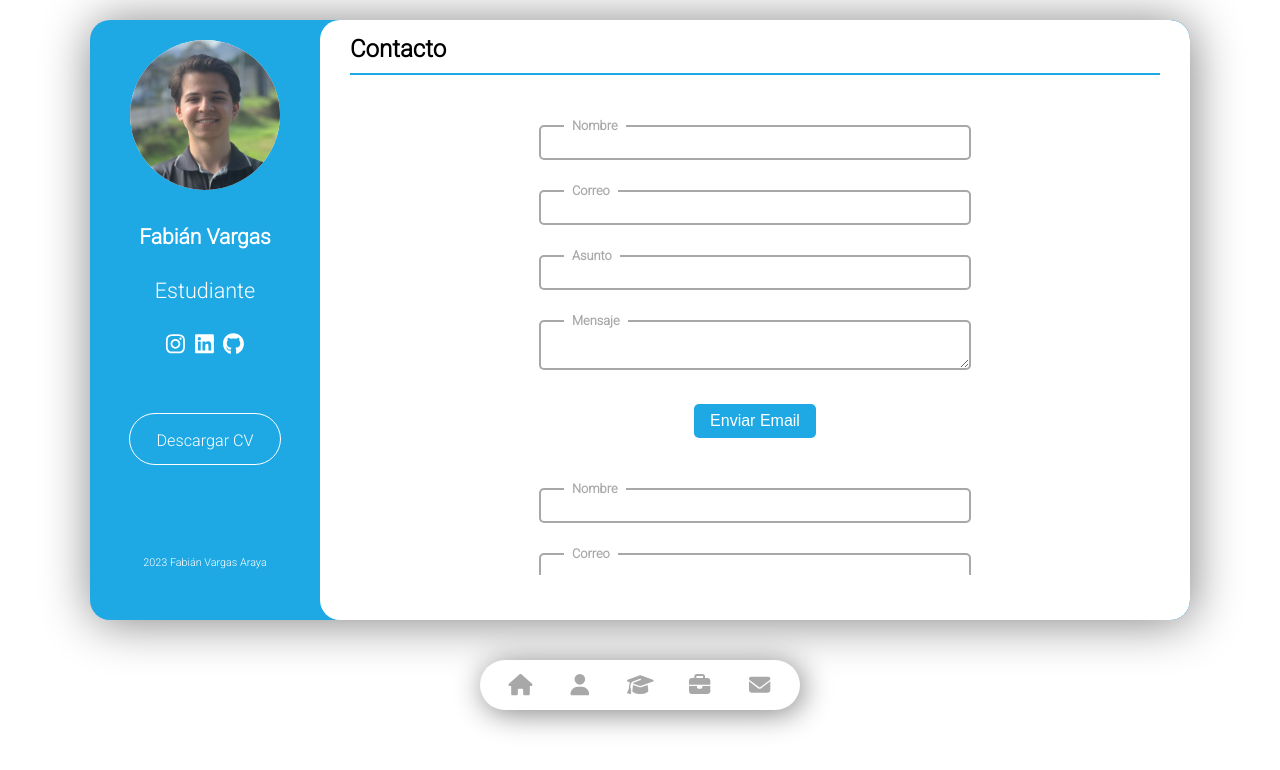
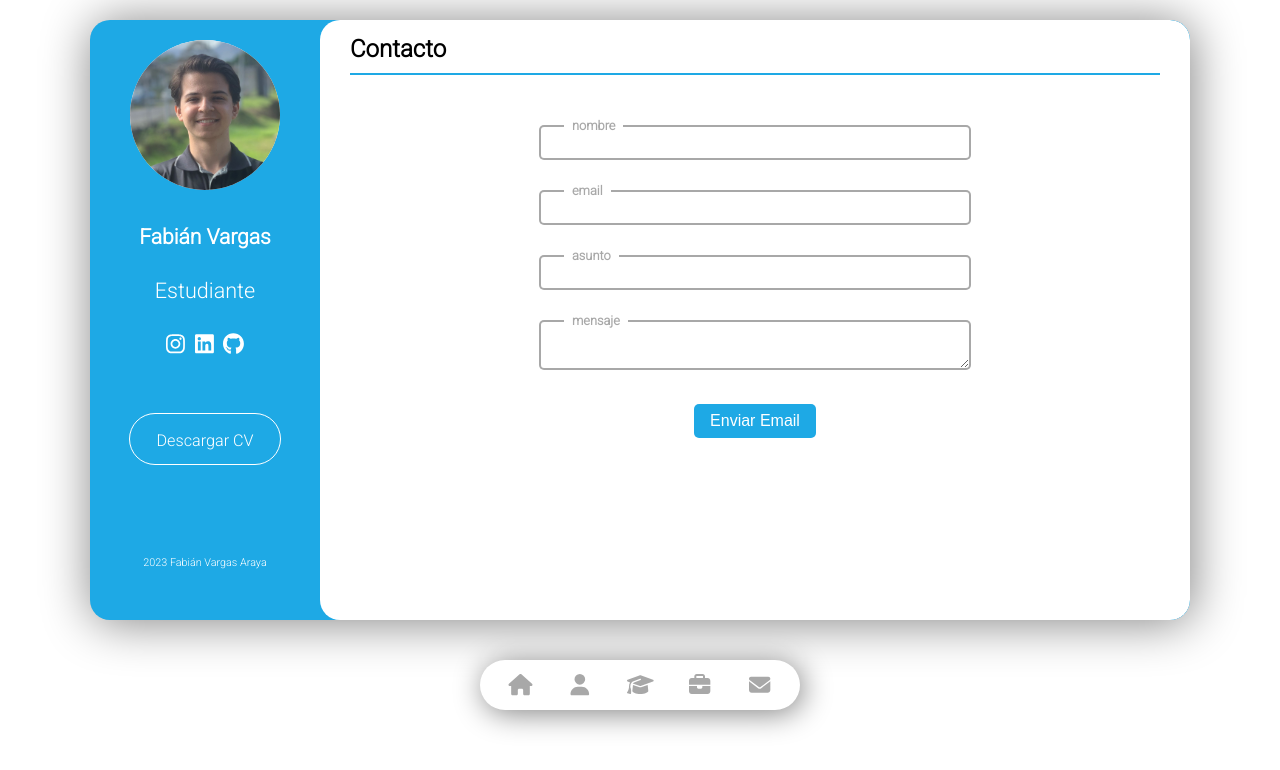
Before and after one commit to FabiSax12/Curriculum-Moderno-en-React, a React (Vite) app: page / in a window 1280 px wide. Both pictures are taken after a click on the button 760 px from the left and 685 px from the top of the page. Shown: the top 770 px of the page. Built offline with nearby package versions, Linux system fonts and the light colour scheme.

Commit message:
Cambios en Formulario de FormularioEmail
- Nuevo componente para reutilizar como inputs del Formulario
- Nueva función "onSubmit" que combina la función de EmailJS y de useForm, a la hora del envio del Formulario
-

```diff
--- a/src/Components/Contact/Contact.jsx
+++ b/src/Components/Contact/Contact.jsx
@@ -1,53 +1,22 @@
+import "./Contact.css"
 import { useRef, useState } from "react"
-import "./Contact.css"
-import LoadSpin from "../Load-Spin/LoadSpin"
-import emailjs from "@emailjs/browser"
 import { useFirstActivation } from "../../hooks/useFirstActivation"
 import FormularioEmail from "../Formulario/FormularioEmail"
+import LoadSpin from "../Load-Spin/LoadSpin"
 
 const Contact = ({state}) => {
   const [isSending, setIsSending] = useState(false)
-  const contentRef = useRef()
   const {pageContentRef} = useFirstActivation(state, "show")
 
   const form = useRef()
-  const sendEmail = (e) => {
-    e.preventDefault();
-    setIsSending(true);
-    emailjs.sendForm('service_ajzh9ce', 'template_xyvun5k', form.current, 'sIXy50I3C07pm9WK8')
-      .then(res => {
-        setIsSending(false);
-        form.current.reset();
-      })
-      .catch(err => alert("No se puedo enviar el email, por favor vuelve a intentarlo más tarde"))
-    ;
-  }
+
 
   return (
     <div className={`page_contacto ${state}`} id="contact" >
       <h2 className="title">Contacto</h2>
       <div className="content" ref={pageContentRef}>
-        <form ref={form} onSubmit={sendEmail}>
-          <div className="input_container">
-            <label htmlFor="nombre">Nombre</label>
-            <input type="text" className="form_input" id="nombre" name="nombre" />
-          </div>
-          <div className="input_container">
-            <label htmlFor="email">Correo</label>
-            <input type="email" className="form_input" id="email" name="email" />
-          </div>
-          <div className="input_container">
-            <label htmlFor="asunto">Asunto</label>
-            <input type="text" className="form_input" id="asunto" name="asunto" />
-          </div>
-          <div className="input_container">
-            <label htmlFor="mensaje">Mensaje</label>
-            <textarea type="" className="form_input" id="mensaje" name="mensaje" />
-          </div>
-          <button type="submit" className="form_button">Enviar Email</button>
-        </form>
+        <FormularioEmail reference={form} sendState={setIsSending} />
         <LoadSpin state={isSending ? "active" : "inactive"}/>
-        <FormularioEmail />
       </div>
     </div>
   )
--- a/src/Components/Formulario/FormularioEmail.jsx
+++ b/src/Components/Formulario/FormularioEmail.jsx
@@ -1,38 +1,42 @@
-import React from 'react'
+import "./FormularioEmail.css"
 import { useForm } from 'react-hook-form'
-import "./FormularioEmail.css"
+import emailjs from "@emailjs/browser"
+import InputContainer from '../InputContainer/InputContainer'
 
-const FormularioEmail = () => {
+const FormularioEmail = ({reference, sendState: setIsSending}) => {
   const {register, handleSubmit, formState: {errors}} = useForm()
+  const inputs = ["nombre", "email", "asunto", "mensaje"];
 
-  const submitData = (data) => {
-    console.log(data)
+  const onSumbmit = async (data) => {
+    try {
+      setIsSending(true);
+      await emailjs.sendForm('service_ajzh9ce', 'template_xyvun5k', reference.current, 'sIXy50I3C07pm9WK8')
+        .then(res => {
+          setIsSending(false);
+        })
+      ;
+      reference.current.reset()
+    } catch(err) {
+      alert("No se puedo enviar el email, por favor vuelve a intentarlo más tarde")
+      console.log(err)
+    }
   }
+
   return (
-    <form onSubmit={handleSubmit(submitData)}>
-      <div className="input_container">
-        <label htmlFor="nombre">Nombre</label>
-        <input type="text" className="form_input" id="nombre" name="nombre" {...register("nombre", {required: true})}/>
-        {errors.nombre?.type === "required" && <p>Error</p>}
-      </div>
-      <div className="input_container">
-        <label htmlFor="email">Correo</label>
-        <input type="email" className="form_input" id="email" name="email"
-          {...register("email", {required: true, pattern:  /^\w+([.-_+]?\w+)*@\w+([.-]?\w+)*(\.\w{2,10})+$/ })}
+    <form ref={reference} onSubmit={handleSubmit(onSumbmit)}>
+      {inputs.map((input, idx) => (
+        <InputContainer key={idx}
+          nameTag = {input !== "mensaje" ? "input" : "textarea"}
+          type = {input !== "email" ? "text" : "email"}
+          registerName = {input}
+          labelText = {input}
+          registerData={register(input, {
+            required: true,
+            pattern: input !== "email" ? null : /^\w+([.-_+]?\w+)*@\w+([.-]?\w+)*(\.\w{2,10})+$/
+           })}
+          errors={errors}
         />
-        {errors.email?.type === "required" && <p>Error</p>}
-        {errors.email?.type === "pattern" && <p>Email Inválido</p>}
-      </div>
-      <div className="input_container">
-        <label htmlFor="asunto">Asunto</label>
-        <input type="text" className="form_input" id="asunto" name="asunto" {...register("asunto", {required: true})}/>
-        {errors.asunto?.type === "required" && <p>Error</p>}
-      </div>
-      <div className="input_container">
-        <label htmlFor="mensaje">Mensaje</label>
-        <textarea className="form_input" id="mensaje" name="mensaje" {...register("mensaje", {required: true})}/>
-        {errors.mensaje?.type === "required" && <p>Error</p>}
-      </div>
+        ))}
       <button type="submit" className="form_button">Enviar Email</button>
     </form>
   )
--- /dev/null
+++ b/src/Components/InputContainer/InputContainer.jsx
@@ -0,0 +1,28 @@
+import React from 'react'
+
+const InputContainer = ({nameTag = "input", type, registerName, labelText, registerData, errors}) => {
+  return (
+    <div className="input_container">
+      <label htmlFor={registerName}>{labelText}</label>
+      {nameTag === "input" ?
+        <input
+          type={type}
+          className="form_input"
+          id={registerName}
+          name={registerName}
+          {...registerData}
+        /> :
+        <textarea
+          className="form_input"
+          id={registerName}
+          name={registerName}
+          {...registerData}
+        />
+      }
+      {errors[registerName]?.type === "required" && <h4>REQUERIDO</h4>}
+      {errors[registerName]?.type === "pattern" && <h4>Email Inválido</h4>}
+    </div>
+  )
+}
+
+export default InputContainer
```
